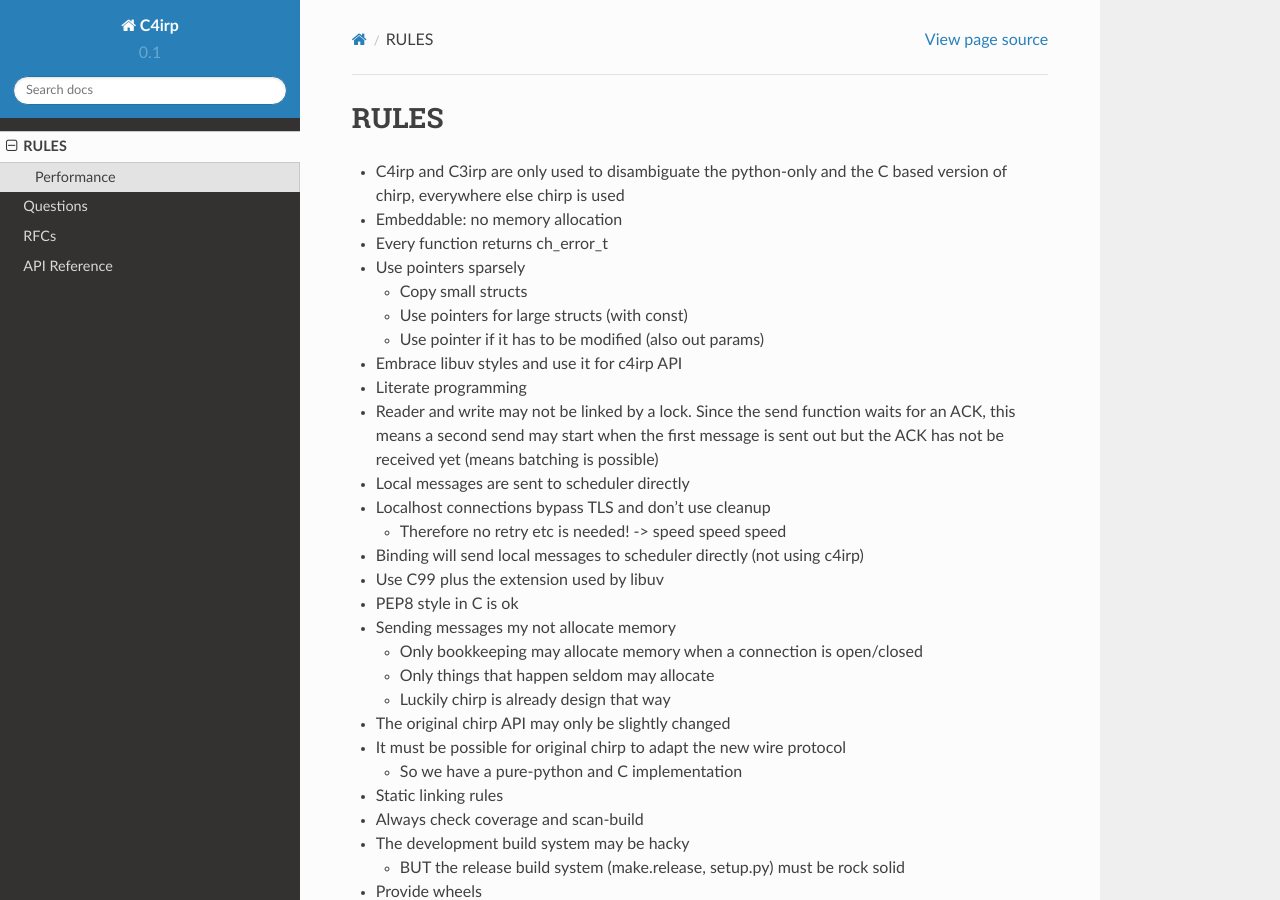
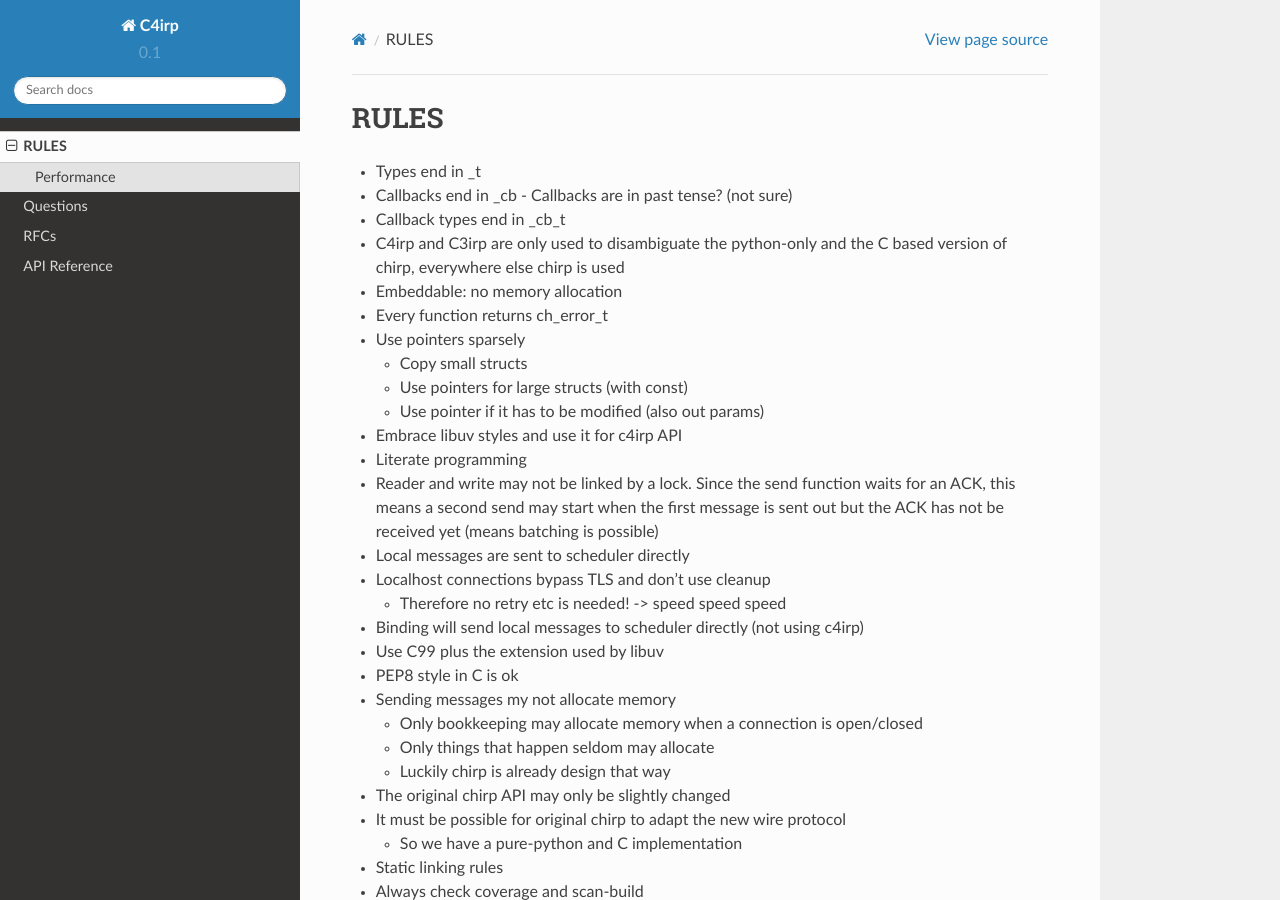
Before and after one commit to sosterwalder/c4irp, a Sphinx documentation site: the page built from doc/RULES.rst, in a window 1280 px wide and 900 px high. Built offline with Sphinx 7.4.7 and the Read the Docs theme 2.0.0, drawn with Linux system fonts in a browser that asks for light colours; pages that are not in the unit, such as notebooks, are missing from menus.

Commit message:
Document callback naming rules

```diff
--- a/doc/RULES.rst
+++ b/doc/RULES.rst
@@ -2,6 +2,10 @@
 RULES
 =====
 
+* Types end in _t
+* Callbacks end in _cb
+  - Callbacks are in past tense? (not sure)
+* Callback types end in _cb_t
 * C4irp and C3irp are only used to disambiguate the python-only and the C based
   version of chirp, everywhere else chirp is used
 * Embeddable: no memory allocation
```
